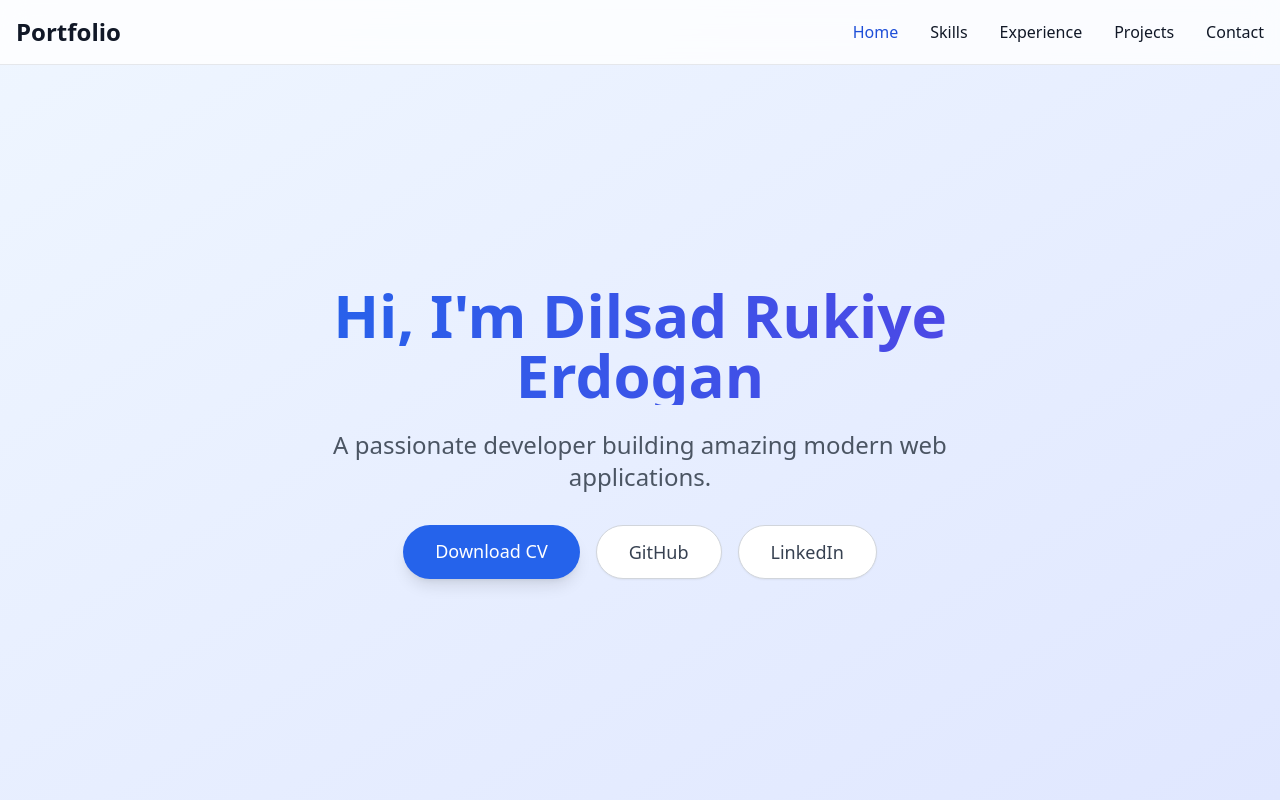
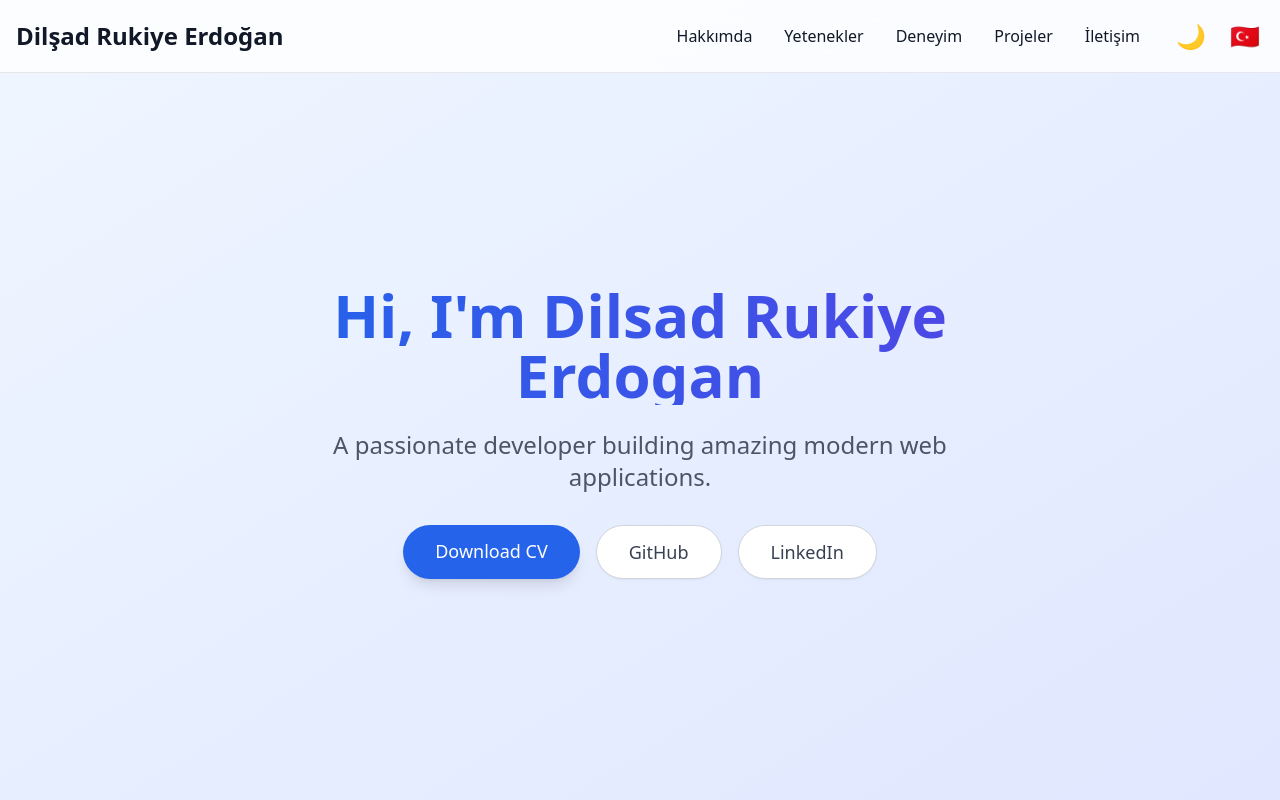
Before and after one commit to dilsad-erdogan/dilsadrukiyeerdogan, a React (Vite) app: page / in a window 1280 px wide. Shown: the top 800 px of the page. Built offline with nearby package versions, Linux system fonts and the light colour scheme.

Commit message:
navbar all things

```diff
--- a/src/App.jsx
+++ b/src/App.jsx
@@ -7,10 +7,14 @@ import Projects from './components/Projects';
 import Contact from './components/Contact';
 import Footer from './components/Footer';
 import './App.css';
+import { ThemeProvider } from './context/ThemeContext';
+import { LanguageProvider } from './context/LanguageContext';
 
 function App() {
   return (
-    <div className="font-sans antialiased text-gray-900 bg-gray-50 min-h-screen">
+    <ThemeProvider>
+      <LanguageProvider>
+        <div className="font-sans antialiased text-gray-900 bg-gray-50 dark:bg-gray-900 dark:text-gray-100 min-h-screen transition-colors duration-300">
           <Navbar />
           <main className="flex-grow">
             <Hero />
@@ -21,6 +25,8 @@ function App() {
           </main>
           <Footer />
         </div>
+      </LanguageProvider>
+    </ThemeProvider>
   );
 }
 
--- a/src/components/Navbar.jsx
+++ b/src/components/Navbar.jsx
@@ -1,18 +1,36 @@
 import React, { useState } from 'react';
+import { useTheme } from '../context/ThemeContext';
+import { useLanguage } from '../context/LanguageContext';
 
 const Navbar = () => {
     const [isOpen, setIsOpen] = useState(false);
+    const { theme, toggleTheme } = useTheme();
+    const { language, toggleLanguage, t } = useLanguage();
+
+    const navLinks = [
+        { href: "#hero", label: t('navbar', 'about') },
+        { href: "#skills", label: t('navbar', 'skills') },
+        { href: "#experience", label: t('navbar', 'experience') },
+        { href: "#projects", label: t('navbar', 'projects') },
+        { href: "#contact", label: t('navbar', 'contact') }
+    ];
 
     return (
-        <nav className="fixed w-full z-50 top-0 start-0 border-b border-gray-200 bg-white/80 backdrop-blur-md">
+        <nav className="fixed w-full z-50 top-0 start-0 border-b border-gray-200 dark:border-gray-700 bg-white/80 dark:bg-gray-900/80 backdrop-blur-md transition-colors duration-300">
             <div className="max-w-screen-xl flex flex-wrap items-center justify-between mx-auto p-4">
+
+                {/* Left: Branding */}
                 <a href="#" className="flex items-center space-x-3 rtl:space-x-reverse">
-                    <span className="self-center text-2xl font-semibold whitespace-nowrap text-gray-900">Portfolio</span>
+                    <span className="self-center text-2xl font-bold whitespace-nowrap text-gray-900 dark:text-white">
+                        {t('navbar', 'title')}
+                    </span>
                 </a>
+
+                {/* Mobile Menu Button */}
                 <button
                     onClick={() => setIsOpen(!isOpen)}
                     type="button"
-                    className="inline-flex items-center p-2 w-10 h-10 justify-center text-sm text-gray-500 rounded-lg md:hidden hover:bg-gray-100 focus:outline-none focus:ring-2 focus:ring-gray-200"
+                    className="inline-flex items-center p-2 w-10 h-10 justify-center text-sm text-gray-500 rounded-lg md:hidden hover:bg-gray-100 focus:outline-none focus:ring-2 focus:ring-gray-200 dark:text-gray-400 dark:hover:bg-gray-700 dark:focus:ring-gray-600"
                     aria-controls="navbar-sticky"
                     aria-expanded={isOpen}
                 >
@@ -21,22 +39,45 @@ const Navbar = () => {
                         <path stroke="currentColor" strokeLinecap="round" strokeLinejoin="round" strokeWidth="2" d="M1 1h15M1 7h15M1 13h15" />
                     </svg>
                 </button>
+
+                {/* Center: Navigation & Right: Toggles */}
                 <div className={`items-center justify-between w-full md:flex md:w-auto md:order-1 ${isOpen ? 'block' : 'hidden'}`} id="navbar-sticky">
-                    <ul className="flex flex-col p-4 md:p-0 mt-4 font-medium border border-gray-100 rounded-lg bg-gray-50 md:space-x-8 rtl:space-x-reverse md:flex-row md:mt-0 md:border-0 md:bg-transparent">
-                        <li>
-                            <a href="#hero" className="block py-2 px-3 text-white bg-blue-700 rounded md:bg-transparent md:text-blue-700 md:p-0" aria-current="page">Home</a>
-                        </li>
-                        <li>
-                            <a href="#skills" className="block py-2 px-3 text-gray-900 rounded hover:bg-gray-100 md:hover:bg-transparent md:hover:text-blue-700 md:p-0">Skills</a>
-                        </li>
-                        <li>
-                            <a href="#experience" className="block py-2 px-3 text-gray-900 rounded hover:bg-gray-100 md:hover:bg-transparent md:hover:text-blue-700 md:p-0">Experience</a>
-                        </li>
-                        <li>
-                            <a href="#projects" className="block py-2 px-3 text-gray-900 rounded hover:bg-gray-100 md:hover:bg-transparent md:hover:text-blue-700 md:p-0">Projects</a>
-                        </li>
-                        <li>
-                            <a href="#contact" className="block py-2 px-3 text-gray-900 rounded hover:bg-gray-100 md:hover:bg-transparent md:hover:text-blue-700 md:p-0">Contact</a>
+                    <ul className="flex flex-col p-4 md:p-0 mt-4 font-medium border border-gray-100 rounded-lg bg-gray-50 md:space-x-8 rtl:space-x-reverse md:flex-row md:items-center md:mt-0 md:border-0 md:bg-transparent dark:bg-gray-800 md:dark:bg-transparent dark:border-gray-700">
+
+                        {/* Nav Links */}
+                        {navLinks.map((link) => (
+                            <li key={link.href}>
+                                <a
+                                    href={link.href}
+                                    className="block py-2 px-3 text-gray-900 rounded hover:bg-gray-100 md:hover:bg-transparent md:hover:text-blue-700 md:p-0 dark:text-white md:dark:hover:text-blue-500 dark:hover:bg-gray-700 dark:hover:text-white md:dark:hover:bg-transparent transition-colors"
+                                >
+                                    {link.label}
+                                </a>
+                            </li>
+                        ))}
+
+                        {/* Divider for Mobile */}
+                        <li className="my-2 border-t border-gray-200 dark:border-gray-700 md:hidden"></li>
+
+                        {/* Right: Toggles (now inside the list for easier mobile layout integration, or can be separate) */}
+                        <li className="flex items-center space-x-4 mt-2 md:mt-0 md:ms-4">
+                            {/* Theme Toggle */}
+                            <button
+                                onClick={toggleTheme}
+                                className="text-2xl hover:scale-110 transition-transform p-1 rounded-full hover:bg-gray-100 dark:hover:bg-gray-700"
+                                title={theme === 'light' ? "Switch to Dark Mode" : "Switch to Light Mode"}
+                            >
+                                {theme === 'light' ? '🌙' : '☀️'}
+                            </button>
+
+                            {/* Language Toggle */}
+                            <button
+                                onClick={toggleLanguage}
+                                className="text-2xl hover:scale-110 transition-transform p-1 rounded-full hover:bg-gray-100 dark:hover:bg-gray-700"
+                                title={language === 'tr' ? "Switch to English" : "Türkçe'ye Geç"}
+                            >
+                                {language === 'tr' ? '🇹🇷' : '🇬🇧'}
+                            </button>
                         </li>
                     </ul>
                 </div>
--- /dev/null
+++ b/src/context/LanguageContext.jsx
@@ -0,0 +1,26 @@
+import React, { createContext, useContext, useState } from 'react';
+import { translations } from '../data/translations';
+
+const LanguageContext = createContext();
+
+export const LanguageProvider = ({ children }) => {
+    const [language, setLanguage] = useState(localStorage.getItem('language') || 'tr');
+
+    const toggleLanguage = () => {
+        const newLang = language === 'tr' ? 'en' : 'tr';
+        setLanguage(newLang);
+        localStorage.setItem('language', newLang);
+    };
+
+    const t = (section, key) => {
+        return translations[language][section]?.[key] || key;
+    };
+
+    return (
+        <LanguageContext.Provider value={{ language, toggleLanguage, t }}>
+            {children}
+        </LanguageContext.Provider>
+    );
+};
+
+export const useLanguage = () => useContext(LanguageContext);
--- /dev/null
+++ b/src/context/ThemeContext.jsx
@@ -0,0 +1,30 @@
+import React, { createContext, useContext, useEffect, useState } from 'react';
+
+const ThemeContext = createContext();
+
+export const ThemeProvider = ({ children }) => {
+    const [theme, setTheme] = useState(localStorage.getItem('theme') || 'light');
+
+    useEffect(() => {
+        const root = window.document.documentElement;
+        // Tailwind works with a class on the root element
+        if (theme === 'dark') {
+            root.classList.add('dark');
+        } else {
+            root.classList.remove('dark');
+        }
+        localStorage.setItem('theme', theme);
+    }, [theme]);
+
+    const toggleTheme = () => {
+        setTheme(prev => prev === 'light' ? 'dark' : 'light');
+    };
+
+    return (
+        <ThemeContext.Provider value={{ theme, toggleTheme }}>
+            {children}
+        </ThemeContext.Provider>
+    );
+};
+
+export const useTheme = () => useContext(ThemeContext);
--- /dev/null
+++ b/src/data/translations.js
@@ -0,0 +1,28 @@
+export const translations = {
+    en: {
+        navbar: {
+            title: "Dilsad Rukiye Erdogan",
+            about: "About",
+            skills: "Skills",
+            experience: "Experience",
+            projects: "Projects",
+            contact: "Contact Me"
+        },
+        hero: {
+            greeting: "Hello, I'm"
+        }
+    },
+    tr: {
+        navbar: {
+            title: "Dilşad Rukiye Erdoğan",
+            about: "Hakkımda",
+            skills: "Yetenekler",
+            experience: "Deneyim",
+            projects: "Projeler",
+            contact: "İletişim"
+        },
+        hero: {
+            greeting: "Merhaba, Ben"
+        }
+    }
+};
--- a/src/index.css
+++ b/src/index.css
@@ -1,6 +1,10 @@
 @tailwind base;
 @tailwind components;
 @tailwind utilities;
+
+html {
+  scroll-behavior: smooth;
+}
 
 @layer base {
   body {
--- a/tailwind.config.cjs
+++ b/tailwind.config.cjs
@@ -1,5 +1,6 @@
 /** @type {import('tailwindcss').Config} */
 module.exports = {
+    darkMode: 'class',
     content: [
         "./index.html",
         "./src/**/*.{js,ts,jsx,tsx}",
```
Lines whose indentation alone changed are shown as unchanged.
